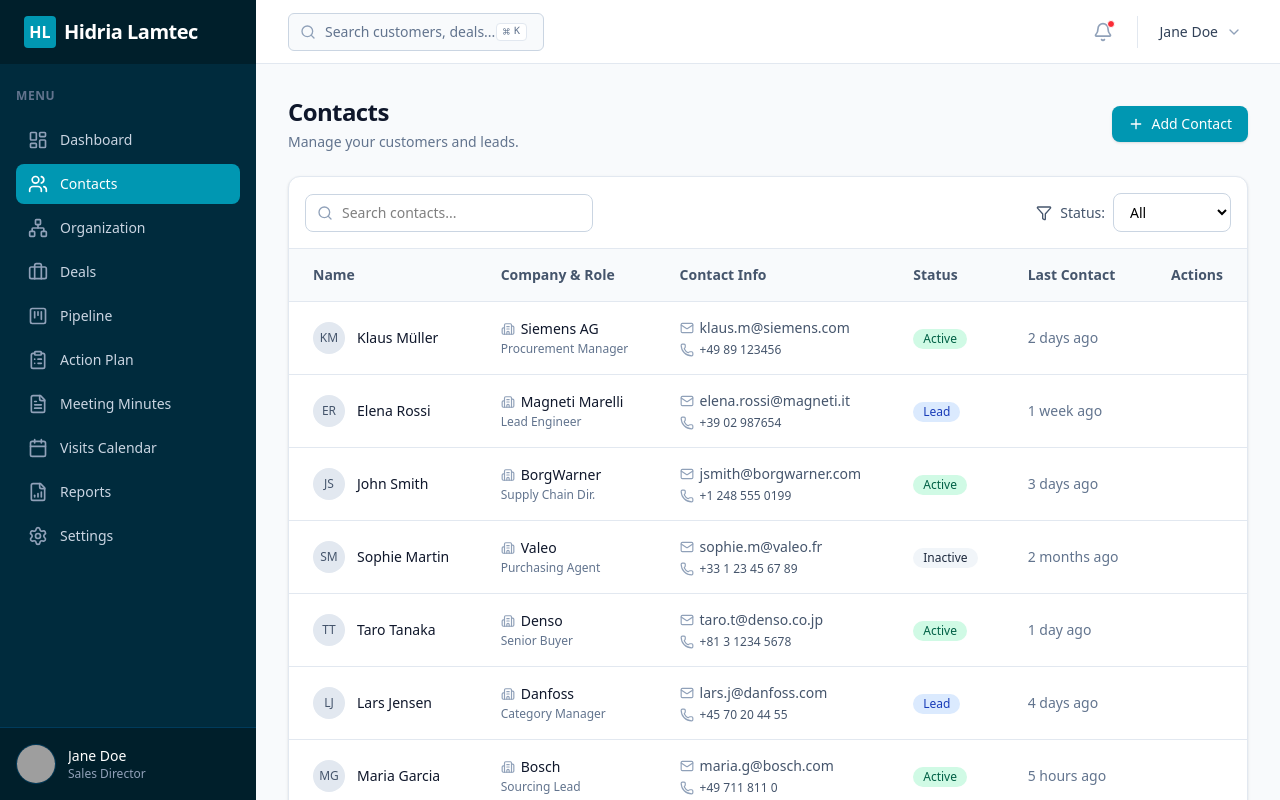
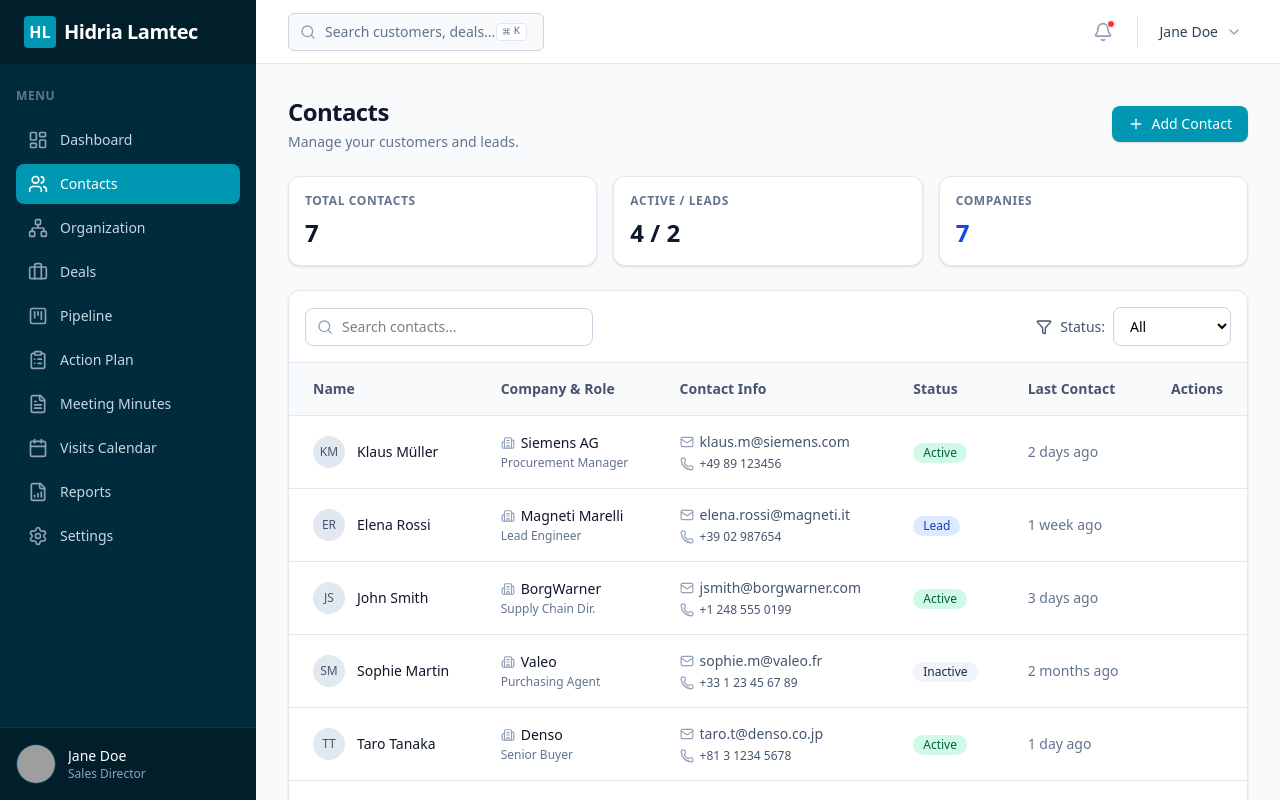
Before and after one commit to mihaoblak90-web/Lamtec-CRM, a React (Vite) app: page / in a window 1280 px wide. Both pictures are taken after a click on the button "Contacts". Built offline with nearby package versions, Linux system fonts and the light colour scheme; grey boxes are pictures that could not be loaded.

Commit message:
Enhance org and contact dashboards with search and UI messaging

```diff
--- a/src/components/Contacts.tsx
+++ b/src/components/Contacts.tsx
@@ -23,6 +23,7 @@ export function Contacts() {
   const [contacts, setContacts] = useState(initialContacts);
   const [searchTerm, setSearchTerm] = useState('');
   const [statusFilter, setStatusFilter] = useState('All');
+  const [uiMessage, setUiMessage] = useState<string | null>(null);
 
   // Modal state
   const [isModalOpen, setIsModalOpen] = useState(false);
@@ -75,6 +76,9 @@ export function Contacts() {
     const matchesStatus = statusFilter === 'All' || contact.status === statusFilter;
     return matchesSearch && matchesStatus;
   });
+  const activeCount = contacts.filter((contact) => contact.status === 'Active').length;
+  const leadCount = contacts.filter((contact) => contact.status === 'Lead').length;
+  const uniqueCompanies = new Set(contacts.map((contact) => contact.company)).size;
 
   const handleAddContact = (e: React.FormEvent) => {
     e.preventDefault();
@@ -158,6 +162,31 @@ export function Contacts() {
           <Plus className="w-4 h-4" />
           Add Contact
         </button>
+      </div>
+
+      {uiMessage && (
+        <div className="flex items-start gap-2 rounded-lg border border-sky-200 bg-sky-50 px-4 py-3 text-sm text-sky-900">
+          <FileText className="mt-0.5 h-4 w-4 shrink-0" />
+          <div className="flex-1">{uiMessage}</div>
+          <button onClick={() => setUiMessage(null)} className="opacity-80 hover:opacity-100">
+            <X className="w-4 h-4" />
+          </button>
+        </div>
+      )}
+
+      <div className="grid grid-cols-1 md:grid-cols-3 gap-4">
+        <div className="rounded-xl border border-slate-200 bg-white p-4 shadow-sm">
+          <div className="text-xs font-semibold uppercase tracking-wider text-slate-500">Total contacts</div>
+          <div className="mt-2 text-2xl font-bold text-slate-900">{contacts.length}</div>
+        </div>
+        <div className="rounded-xl border border-slate-200 bg-white p-4 shadow-sm">
+          <div className="text-xs font-semibold uppercase tracking-wider text-slate-500">Active / Leads</div>
+          <div className="mt-2 text-2xl font-bold text-slate-900">{activeCount} / {leadCount}</div>
+        </div>
+        <div className="rounded-xl border border-slate-200 bg-white p-4 shadow-sm">
+          <div className="text-xs font-semibold uppercase tracking-wider text-slate-500">Companies</div>
+          <div className="mt-2 text-2xl font-bold text-blue-700">{uniqueCompanies}</div>
+        </div>
       </div>
 
       <div className="bg-white rounded-xl border border-slate-200 shadow-sm overflow-hidden">
@@ -253,7 +282,7 @@ export function Contacts() {
                   <td className="px-6 py-4 text-slate-500">{contact.lastContact}</td>
                   <td className="px-6 py-4 text-right">
                     <button
-                      onClick={(e) => { e.stopPropagation(); alert('More options coming soon!'); }}
+                      onClick={(e) => { e.stopPropagation(); setUiMessage(`More actions for ${contact.name} are coming soon.`); }}
                       className="p-1.5 text-slate-400 hover:text-slate-600 rounded-lg hover:bg-slate-100 opacity-0 group-hover:opacity-100 transition-all"
                     >
                       <MoreVertical className="w-4 h-4" />
@@ -454,7 +483,7 @@ export function Contacts() {
                             <p className="text-xs text-slate-500 mt-0.5">{doc.type} • {doc.size} • Added {doc.date}</p>
                           </div>
                         </div>
-                        <button onClick={(e) => { e.stopPropagation(); alert('Document downloaded!'); }}
+                        <button onClick={(e) => { e.stopPropagation(); setUiMessage(`Download started for ${doc.name}.`); }}
                           className="p-2 text-slate-400 hover:text-[#0097b2] hover:bg-[#0097b2]/10 rounded-lg transition-colors">
                           <Download className="w-4 h-4" />
                         </button>
--- a/src/components/OrgChart.tsx
+++ b/src/components/OrgChart.tsx
@@ -1,4 +1,4 @@
-import React, { useState } from 'react';
+import React, { useMemo, useState } from 'react';
 import { Mail, Phone, Building2, ChevronRight, ArrowLeft, Plus, X, Folder, FileText, Calendar, Users, FolderPlus } from 'lucide-react';
 import { companiesData, type Person, type CompanyOrg } from '../lib/mockData';
 import { cn } from '../lib/utils';
@@ -33,6 +33,8 @@ const OrgNode: React.FC<{ person: Person, isLast?: boolean }> = ({ person, isLas
 export function OrgChart() {
   const [companies, setCompanies] = useState(companiesData);
   const [selectedCompanyId, setSelectedCompanyId] = useState<string | null>(null);
+  const [companySearch, setCompanySearch] = useState('');
+  const [uiMessage, setUiMessage] = useState<string | null>(null);
   const [activeTab, setActiveTab] = useState<'org' | 'documents'>('org');
   const [isAddCustomerModalOpen, setIsAddCustomerModalOpen] = useState(false);
   const [newCustomer, setNewCustomer] = useState({ name: '', industry: '' });
@@ -137,6 +139,13 @@ export function OrgChart() {
   };
 
   const meetingMinutes = useAppStore(state => state.meetingMinutes);
+  const companiesEntries = useMemo(
+    () => (Object.entries(companies) as [string, CompanyOrg][]).filter(([, company]) =>
+      company.name.toLowerCase().includes(companySearch.toLowerCase()) ||
+      company.industry.toLowerCase().includes(companySearch.toLowerCase()),
+    ),
+    [companies, companySearch],
+  );
 
   if (selectedCompanyId && companies[selectedCompanyId]) {
     const company = companies[selectedCompanyId];
@@ -310,7 +319,7 @@ export function OrgChart() {
                     <button
                       onClick={(e) => {
                         e.stopPropagation();
-                          alert('View document coming soon!');
+                        setViewingDocument(doc);
                       }}
                       className="px-3 py-1.5 text-sm font-medium text-[#0097b2] hover:bg-[#0097b2]/10 rounded-lg transition-colors opacity-0 group-hover:opacity-100"
                     >
@@ -529,7 +538,7 @@ export function OrgChart() {
                       This is a mock file upload. In a real application, this would display a preview of the uploaded {viewingDocument.name} file.
                     </p>
                     <button
-                      onClick={() => alert('File downloaded successfully!')}
+                      onClick={() => setUiMessage(`Download started for ${viewingDocument.name}.`)}
                       className="px-4 py-2 bg-[#0097b2] text-white rounded-lg text-sm font-medium hover:bg-[#005b7f] transition-colors"
                     >
                       Download File
@@ -560,8 +569,48 @@ export function OrgChart() {
         </button>
       </div>
 
+      {uiMessage && (
+        <div className="flex items-start gap-2 rounded-lg border border-sky-200 bg-sky-50 px-4 py-3 text-sm text-sky-900">
+          <FileText className="mt-0.5 h-4 w-4 shrink-0" />
+          <div className="flex-1">{uiMessage}</div>
+          <button
+            onClick={() => setUiMessage(null)}
+            className="opacity-80 hover:opacity-100"
+          >
+            <X className="w-4 h-4" />
+          </button>
+        </div>
+      )}
+
+      <div className="grid grid-cols-1 md:grid-cols-3 gap-4">
+        <div className="rounded-xl border border-slate-200 bg-white p-4 shadow-sm">
+          <div className="text-xs font-semibold uppercase tracking-wider text-slate-500">Companies</div>
+          <div className="mt-2 text-2xl font-bold text-slate-900">{companiesEntries.length}</div>
+        </div>
+        <div className="rounded-xl border border-slate-200 bg-white p-4 shadow-sm">
+          <div className="text-xs font-semibold uppercase tracking-wider text-slate-500">Total contacts</div>
+          <div className="mt-2 text-2xl font-bold text-slate-900">
+            {companiesEntries.reduce((sum, [, c]) => sum + c.purchasing.length + c.development.length, 0)}
+          </div>
+        </div>
+        <div className="rounded-xl border border-slate-200 bg-white p-4 shadow-sm">
+          <div className="text-xs font-semibold uppercase tracking-wider text-slate-500">Linked meeting minutes</div>
+          <div className="mt-2 text-2xl font-bold text-blue-700">{meetingMinutes.length}</div>
+        </div>
+      </div>
+
+      <div className="bg-white rounded-xl border border-slate-200 p-4 shadow-sm">
+        <input
+          type="text"
+          value={companySearch}
+          onChange={(e) => setCompanySearch(e.target.value)}
+          placeholder="Search companies or industries..."
+          className="w-full rounded-lg border border-slate-300 px-3 py-2 text-sm focus:outline-none focus:ring-2 focus:ring-[#0097b2] focus:border-[#0097b2]"
+        />
+      </div>
+
       <div className="grid grid-cols-1 sm:grid-cols-2 lg:grid-cols-3 gap-4">
-        {(Object.entries(companies) as [string, CompanyOrg][]).map(([id, company]) => (
+        {companiesEntries.map(([id, company]) => (
           <button
             key={id}
             onClick={() => setSelectedCompanyId(id)}
@@ -579,6 +628,11 @@ export function OrgChart() {
             <ChevronRight className="w-5 h-5 text-slate-400 group-hover:text-[#0097b2] transition-colors" />
           </button>
         ))}
+        {companiesEntries.length === 0 && (
+          <div className="col-span-full rounded-xl border border-dashed border-slate-300 bg-slate-50 p-8 text-center text-sm text-slate-500">
+            No organizations found for this search.
+          </div>
+        )}
       </div>
 
       {/* Add Customer Modal */}
```
Lines whose indentation alone changed are shown as unchanged.
